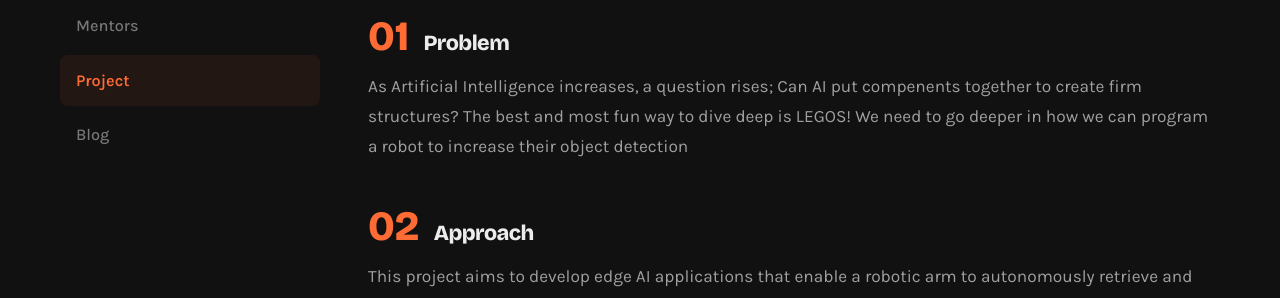
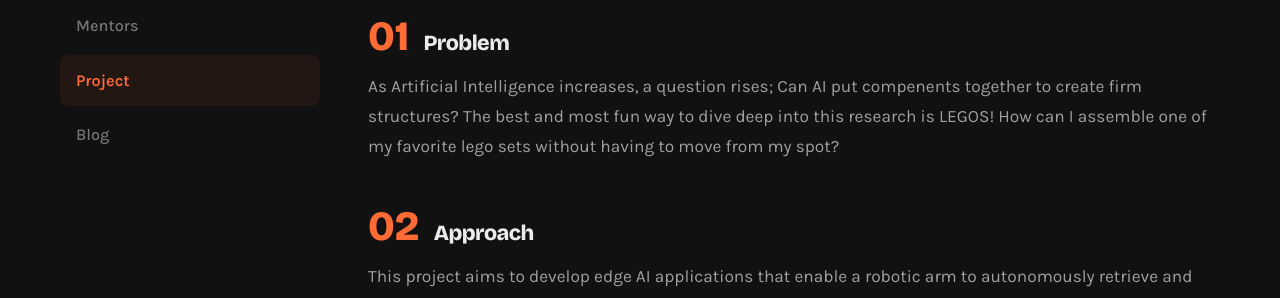
Before and after one commit to JoaqSnow/joaqsnowceamls26.github.io, a Jekyll site: the page built from pages/about-my-project.md, in a window 1280 px wide and 900 px high. Shown: the part 352-650 px from the top of the window. Built offline with Jekyll 4.4.1, drawn with Linux system fonts in a browser that asks for light colours.

Commit message:
Update about-my-project.md

```diff
--- a/pages/about-my-project.md
+++ b/pages/about-my-project.md
@@ -9,8 +9,8 @@ project_title: Developing Edge AI Applications for Human-Robot Collaboration in
 problem: |
 
   As Artificial Intelligence increases, a question rises; Can AI put compenents together to create firm structures?
-  The best and most fun way to dive deep is LEGOS!
-  We need to go deeper in how we can program a robot to increase their object detection
+  The best and most fun way to dive deep into this research is LEGOS!
+  How can I assemble one of my favorite lego sets without having to move from my spot?
 
 approach: |
  This project aims to develop edge AI applications that enable a robotic arm to autonomously
```
